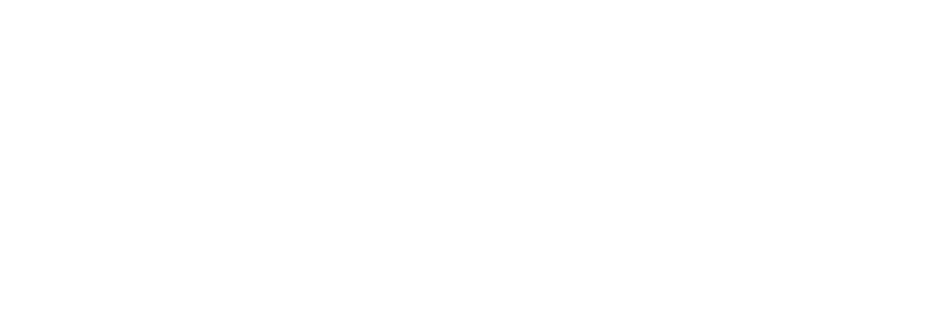
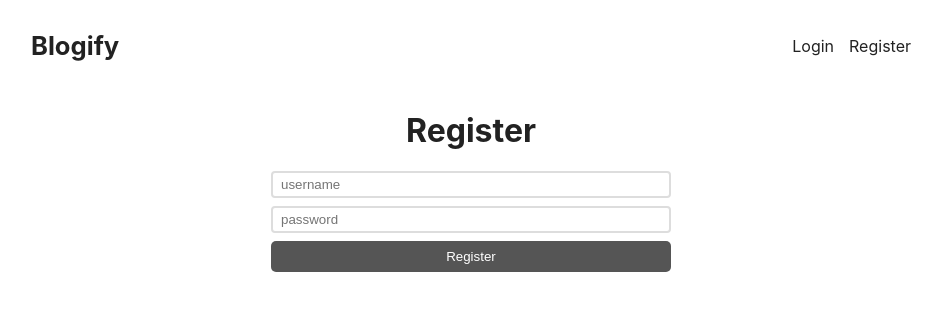
Before and after one commit to NevilDsouza/DevBlogs, a React (Create React App) app in the folder client/: page /register in a window 1280 px wide. Before the commit this address had no page. Shown: the top 310 px of the page, without its empty margins (169-1108 px from the left). Built offline with nearby package versions, Linux system fonts and the light colour scheme.

Commit message:
Send registration info to express server

```diff
--- a/client/src/App.css
+++ b/client/src/App.css
@@ -1,3 +1,7 @@
+* {
+  box-sizing: border-box;
+}
+
 body {
   color: #222;
 }
@@ -69,3 +73,34 @@ div.post img {
 .article-summary {
   margin: 8px 0;
 }
+
+.login,
+.register {
+  max-width: 400px;
+  margin: 0 auto;
+}
+
+.login input,
+.register input {
+  display: block;
+  width: 100%;
+  margin-bottom: 8px;
+  padding: 4px 8px;
+  border: 2px solid #ddd;
+  border-radius: 4px;
+}
+
+.login button,
+.register button {
+  width: 100%;
+  padding: 8px 0;
+  border: 0;
+  border-radius: 5px;
+  background-color: #555;
+  color: #fff;
+}
+
+.login h1,
+.register h1 {
+  text-align: center;
+}
--- a/client/src/App.jsx
+++ b/client/src/App.jsx
@@ -4,6 +4,8 @@ import NavigationBar from "./NavigationBar";
 import Post from "./Post";
 import { Route, Routes } from "react-router-dom";
 import PostPage from "./pages/PostPage";
+import LoginPage from "./pages/LoginPage";
+import RegisterPage from "./pages/RegisterPage";
 
 function App() {
   return (
@@ -26,7 +28,8 @@ function App() {
     <Routes>
       <Route path="/" element={<MainLayout />}>
         <Route index element={<PostPage />}></Route>
-        <Route path="/login" element={<div>Login</div>}></Route>
+        <Route path="/login" element={<LoginPage />}></Route>
+        <Route path="/register" element={<RegisterPage />}></Route>
       </Route>
     </Routes>
   );
--- /dev/null
+++ b/client/src/pages/LoginPage.jsx
@@ -0,0 +1,10 @@
+export default function LoginPage() {
+  return (
+    <form className="login">
+      <h1>Login</h1>
+      <input type="text" name="username" placeholder="username" />
+      <input type="password" name="password" placeholder="password" />
+      <button>Login</button>
+    </form>
+  );
+}
--- /dev/null
+++ b/client/src/pages/RegisterPage.jsx
@@ -0,0 +1,35 @@
+import { useState } from "react";
+
+export default function RegisterPage() {
+  const [username, setUsername] = useState("");
+  const [password, setPassword] = useState("");
+
+  async function register(e) {
+    e.preventDefault();
+
+    await fetch("http://localhost:4000/register", {
+      method: "POST",
+      body: JSON.stringify({ username, password }),
+      headers: { "Content-Type": "application/json" },
+    });
+  }
+
+  return (
+    <form className="register" onSubmit={register}>
+      <h1>Register</h1>
+      <input
+        type="text"
+        placeholder="username"
+        value={username}
+        onChange={(e) => setUsername(e.target.value)}
+      />
+      <input
+        type="password"
+        placeholder="password"
+        value={password}
+        onChange={(e) => setPassword(e.target.value)}
+      />
+      <button>Register</button>
+    </form>
+  );
+}
```
Also changed, not shown: 2 other files (tests, documents, lock files or other folders).
